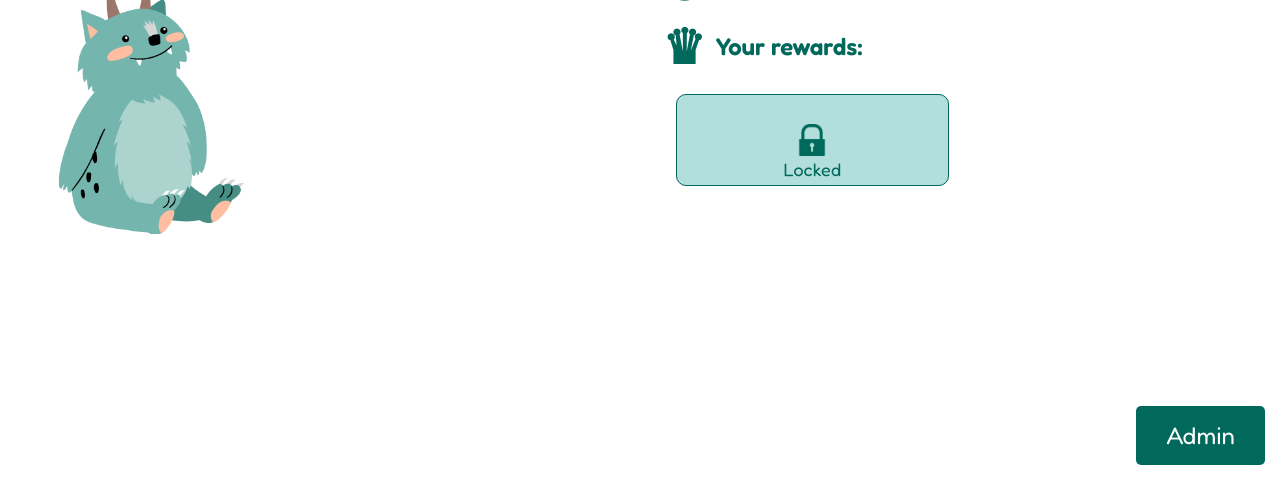
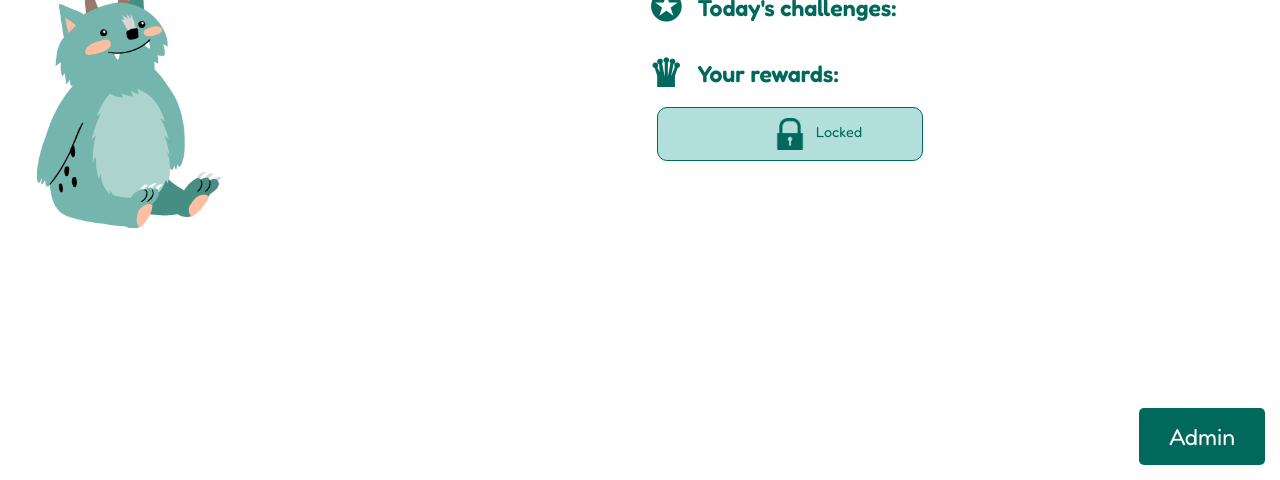
Before and after one commit to jgrindall/salad-viewer, a website: page public/albie.html in a window 1280 px wide. Shown: the part 320-800 px from the top of the page. Drawn offline with Linux system fonts and the light colour scheme; no server answers.

Commit message:
css/layout

```diff
--- a/public/albie.html
+++ b/public/albie.html
@@ -22,14 +22,14 @@
 
             <div class="container container-2">
                 <div class="activities">
-                    <p class="title" style="display: flex;align-items: center;margin-bottom: 32px;">
+                    <p class="title" style="display: flex;align-items: center;margin-bottom: 18px;">
                         <span class="star">✪</span>Today's challenges:
                     </p>
 
                     <ul class="activities-list">
                     </ul>
 
-                    <p class="title" style="display: flex;align-items: center;margin-bottom: 32px;">
+                    <p class="title" style="display: flex;align-items: center;margin-bottom: 18px;">
                         <span class="star">♛</span>Your rewards:
                         <div class="locked">
                            <span>Locked</span>
--- a/public/main.css
+++ b/public/main.css
@@ -6,7 +6,7 @@
 
 
 body{
-    font-size: clamp(1rem, 2.5vw, 1.125rem);
+    font-size: clamp(0.8rem, 2vw, 0.9rem);
     font-family: "Fredoka", sans-serif;
     font-optical-sizing: auto;
     font-style: normal;
@@ -18,14 +18,14 @@ body{
     width: 32px;
     height: 32px;
     display: inline-block;
-    font-size: 48px;
+    font-size: 38.4px;
     margin-right:16px;
     display: flex;
     align-items: center;
     justify-content: center;
 }
 h1{
-    font-size: clamp(1.5rem, 4vw, 3rem);
+    font-size: clamp(1.2rem, 3.2vw, 2.4rem);
 }
 
 ul{
@@ -34,7 +34,7 @@ ul{
 
 .title{
     font-weight: 600;
-    font-size: x-large;
+    font-size: 1.44rem;
 }
 
 .btn{
@@ -44,14 +44,14 @@ ul{
     padding: 15px 30px;
     border-radius: 5px;
     cursor: pointer;
-    font-size: x-large;
+    font-size: 1.44rem;
     text-decoration: none;
     margin:15px;
 }
 
 .btn-small{
     padding: 4px 8px;
-    font-size: large;
+    font-size: 1.28rem;
     margin: 8px;
 }
 
@@ -153,13 +153,17 @@ a{
 }
 
 p{
-    font-size:larger;
+    font-size: 1.1rem;
 }
 
 
 .activities-list{
     list-style-type: none;
-    margin-bottom:32px;
+    margin-bottom:16px;
+    max-height: 194px;
+    overflow-y: auto;
+    -webkit-overflow-scrolling: touch;
+    scroll-behavior: smooth;
 }
 
 .activities-list > li{
@@ -172,7 +176,7 @@ p{
 .locked{
     background-image:url("locked.png");
     width:100%;
-    height:50px;
+    height:36px;
     background-position: center;
     background-repeat: no-repeat;
     background-size: 32px 32px;
@@ -181,13 +185,41 @@ p{
     border:1px solid #00695C;
     padding:8px;
     margin: 8px;
-    padding-bottom:32px;
+    padding-bottom:8px;
 }
 
 .locked > span{
     display: inline-block;
     position: relative;
-    top:55px;
+    top: 7px;
     text-align: center;
-    width:100%;
+    width: 100%;
+    left: 49px;;
 }
+
+
+
+/* Scrollbar styling */
+::-webkit-scrollbar {
+    width: 12px;
+    height: 12px;
+}
+
+::-webkit-scrollbar-track {
+    background: #f1f1f1;
+}
+
+::-webkit-scrollbar-thumb {
+    background: #00695C;
+    border-radius: 6px;
+}
+
+::-webkit-scrollbar-thumb:hover {
+    background: #004d40;
+}
+
+/* Firefox scrollbar styling */
+* {
+    scrollbar-width: thin;
+    scrollbar-color: #00695C #f1f1f1;
+}
```
